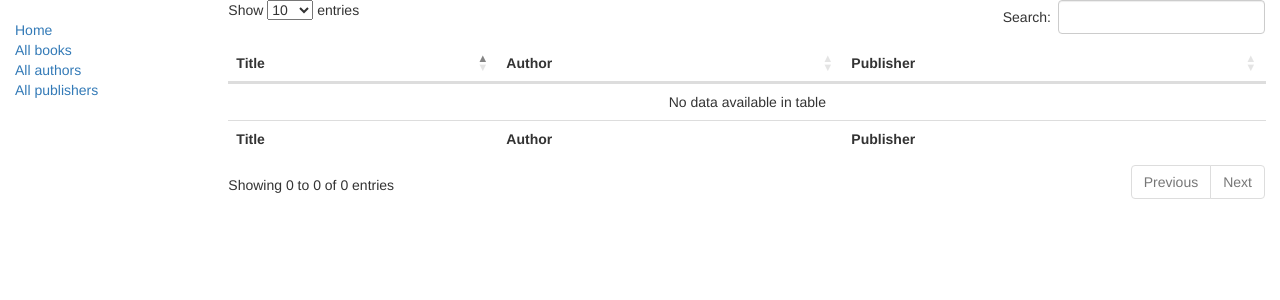
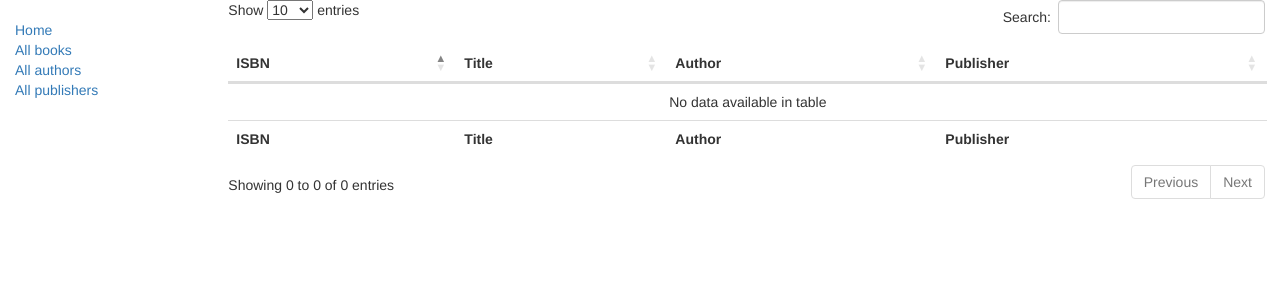
Before and after one commit to jemofthewest/CS564, a Django app: page /books/ in a window 1280 px wide. Shown: the top 300 px of the page. Run offline with Django 3.2, Linux system fonts and the light colour scheme; data that the repository does not hold is empty; some libraries are stand-ins or nearby versions.

Commit message:
Add isbn linking in books list

```diff
--- a/readgood/views.py
+++ b/readgood/views.py
@@ -43,7 +43,7 @@ def search(request):
         'recordsTotal': total,
         'recordsFiltered': total,
         #  TODO: remove values, make generic. Might mean handling dicts
-        'data': list(data.values('title', 'author', 'publisher'))
+        'data': list(data.values('isbn', 'title', 'author', 'publisher'))
     }
 
     return JsonResponse(response)
--- a/templates/readgood/book_list.html
+++ b/templates/readgood/book_list.html
@@ -8,6 +8,11 @@
                 "ajax": "{% url 'search' %}",
                 "orderMulti": false,
                 "columns": [
+                    {
+                        "data": 'isbn', "render": function (data, type, full, meta) {
+                        return '<a href="/book/' + data + '/">' + data + '</a>'
+                    }
+                    },
                     {"data": 'title'},
                     {"data": 'author'},
                     {"data": 'publisher'}
@@ -19,6 +24,7 @@
     <table id="books_table" class="display table">
         <thead>
         <tr>
+            <th>ISBN</th>
             <th>Title</th>
             <th>Author</th>
             <th>Publisher</th>
@@ -26,6 +32,7 @@
         </thead>
         <tfoot>
         <tr>
+            <th>ISBN</th>
             <th>Title</th>
             <th>Author</th>
             <th>Publisher</th>
```
